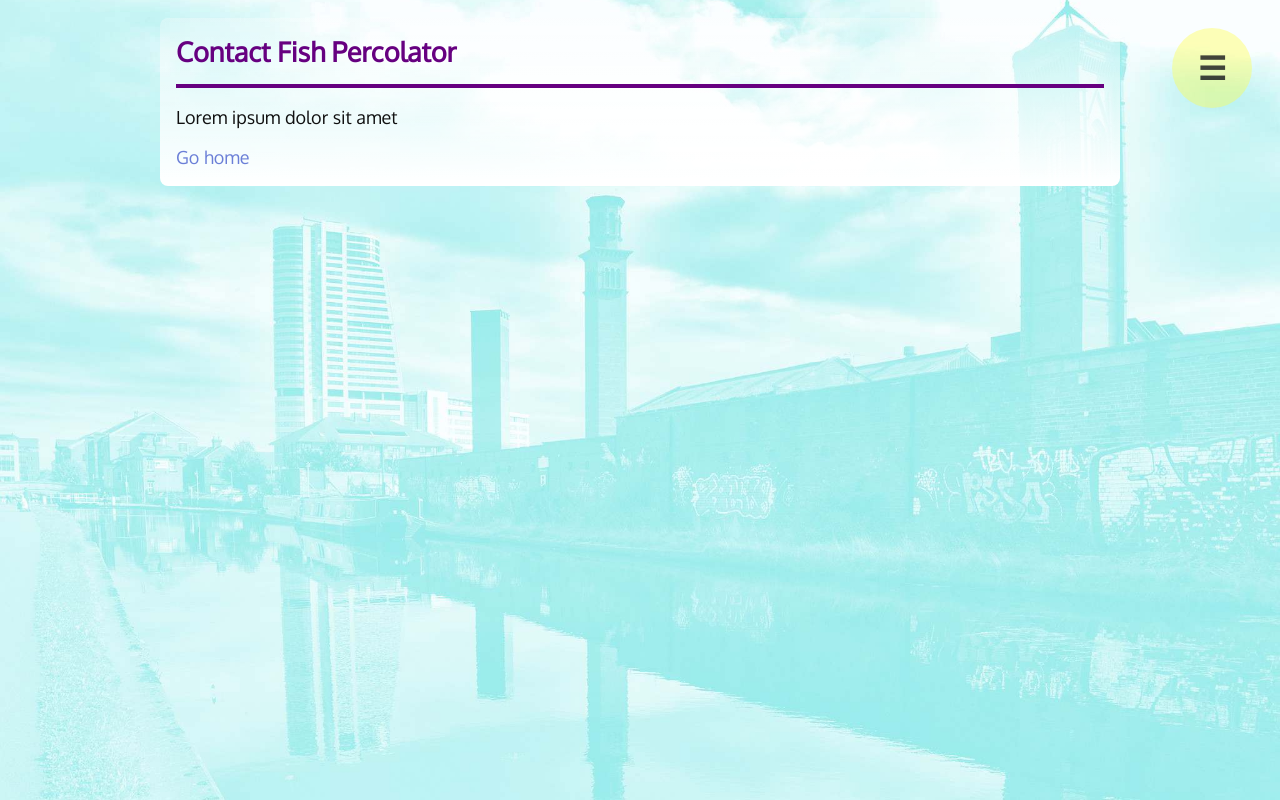
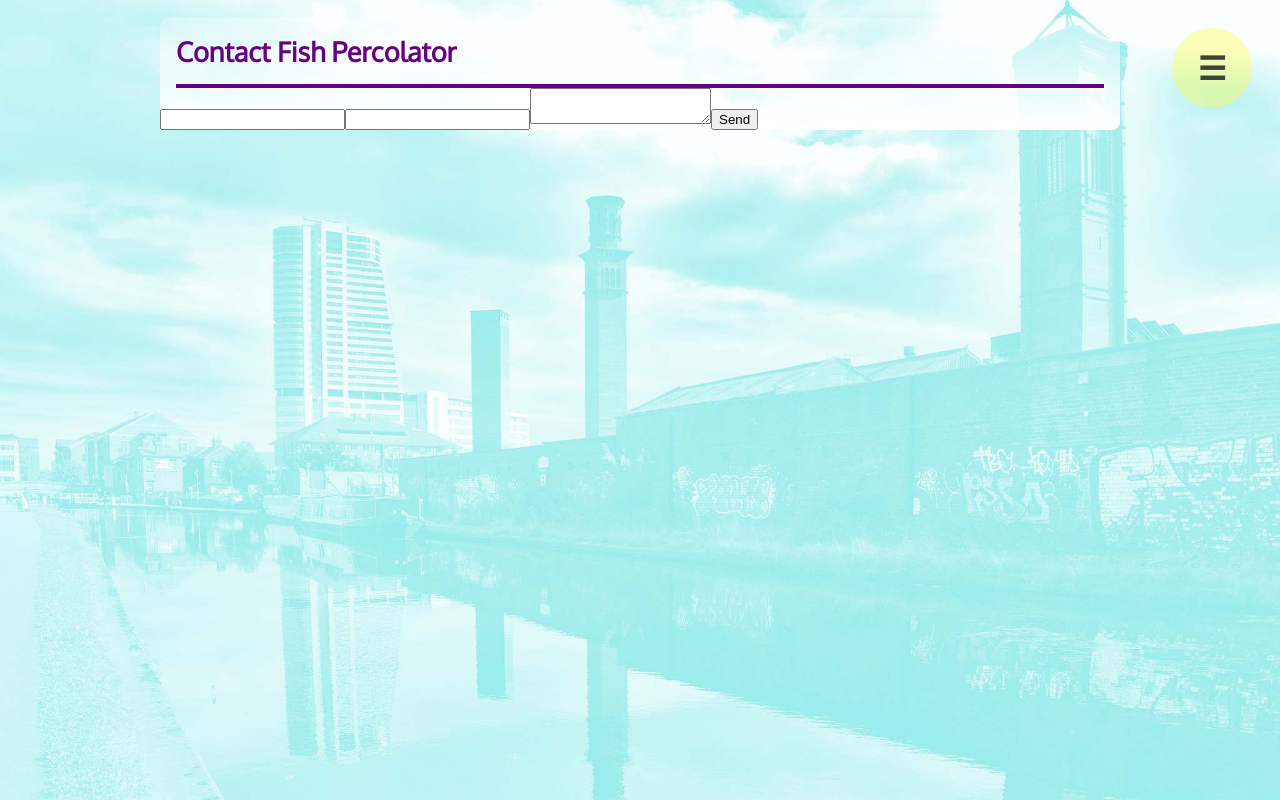
Before and after one commit to fishpercolator/fpsite, a Nuxt app: page /contact in a window 1280 px wide. Built offline with nearby package versions, Linux system fonts and the light colour scheme.

Commit message:
Add a formspree-based contact form

```diff
--- /dev/null
+++ b/components/ContactForm.vue
@@ -0,0 +1,45 @@
+<template>
+  <form class="contact-form" :action="endpoint" method="POST">
+    <div v-if="sent">Thanks for sending!</div>
+    <input type="text" name="name" v-model="name">
+    <input type="email" name="_replyto" v-model="email">
+    <textarea name="message" v-model="message"></textarea>
+    <button @click.prevent="submit" :disabled="sending">Send</button>
+  </form>
+</template>
+
+<script>
+import axios from 'axios'
+
+export default {
+  data () {
+    return {
+      name: '',
+      email: '',
+      message: '',
+      endpoint: 'https://formspree.io/hello@fishpercolator.co.uk',
+      sending: false,
+      sent: false
+    }
+  },
+  methods: {
+    submit (event) {
+      this.sending = true
+      axios.post(this.endpoint, {
+        name: this.name,
+        _replyto: this.email,
+        message: this.message
+      })
+        .then((response) => {
+          this.sent = true
+          this.sending = false
+        })
+        .catch((error) => {
+          console.log(error)
+          this.sending = false
+          alert('Sorry - something went wrong')
+        })
+    }
+  }
+}
+</script>
--- a/package.json
+++ b/package.json
@@ -14,6 +14,7 @@
     "deploy": "push-dir --remote=git@github.com:fishpercolator/fishpercolator.github.io.git --branch=master --dir=dist"
   },
   "dependencies": {
+    "axios": "^0.17.0",
     "nuxt": "^1.0.0-rc11"
   },
   "devDependencies": {
--- a/pages/contact.vue
+++ b/pages/contact.vue
@@ -1,12 +1,21 @@
-r<template>
+<template>
   <div id="contact">
     <div id="form">
       <h2>Contact Fish Percolator</h2>
-      <p>Lorem ipsum dolor sit amet</p>
-      <p><router-link to="/">Go home</router-link></p>
+      <contact-form />
     </div>
   </div>
 </template>
+
+<script>
+import ContactForm from '../components/ContactForm.vue'
+
+export default {
+  components: {
+    'contact-form': ContactForm
+  }
+}
+</script>
 
 <style lang="scss">
 @import "~assets/mixins";
```
Also changed, not shown: 1 other file (tests, documents, lock files or other folders).
